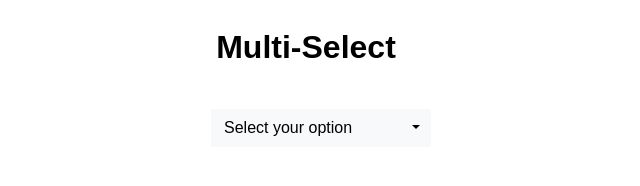
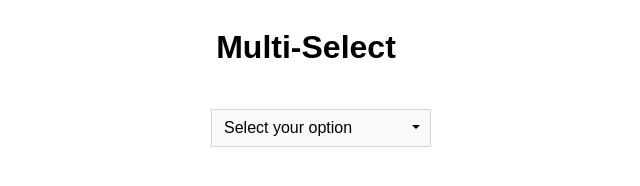
Before and after one commit to kleimaj/multiSelect.js, a plain HTML site: page index.html in a window 1280 px wide. Shown: the full height of the page, 334-974 px from the left. Drawn offline with Linux system fonts and the light colour scheme.

Commit message:
adds border to display

```diff
--- a/css/style.css
+++ b/css/style.css
@@ -16,7 +16,8 @@
     overflow: hidden;
     width: 100%;
     font-family: sans-serif;
-    border: 1px solid transparent;
+    /* border: 1px solid transparent; */
+    border: 1px solid rgba(0,0,0,.15);
     margin: 15px;
     background-color: #f8f9fa;
     padding: .375rem .75rem;
--- a/js/app.js
+++ b/js/app.js
@@ -21,7 +21,7 @@ container.classList.add('container')
 // create display
 const display = document.createElement('button');
 display.classList.add('display');
-// display.setAttribute('readonly','readonly');
+
 // set innerText to default value
 display.innerText = opt[0].innerText
 display.value = ""
```
